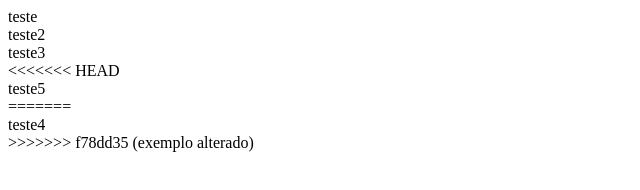
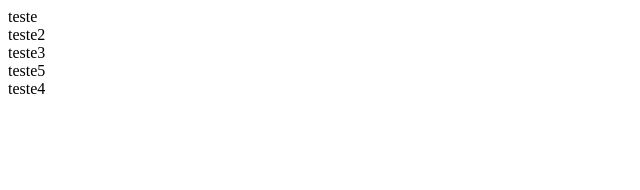
Before and after one commit to WellingtonSamuel/wellington_lab, a plain HTML site: page exemplo.html in a window 1280 px wide. Shown: the whole page, without its empty margins (0-640 px from the left). Drawn offline with Linux system fonts and the light colour scheme.

Commit message:
Update exemplo.html

```diff
--- a/exemplo.html
+++ b/exemplo.html
@@ -3,10 +3,7 @@
     <div>teste</div>
     <div>teste2</div>
     <div>teste3</div>
-<<<<<<< HEAD
      <div>teste5</div>
-=======
     <div>teste4</div>
->>>>>>> f78dd35 (exemplo alterado)
   </body>
   </html>
```
